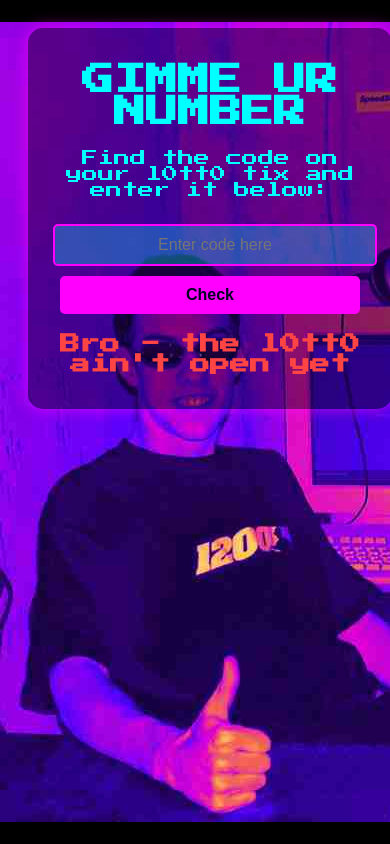
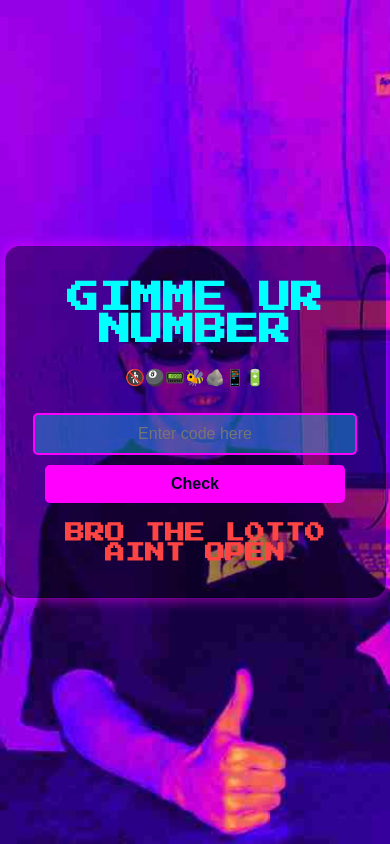
Before and after one commit to kidgrandma/l3g0_l0tt0, a plain HTML site: page index.html in a window 390 px wide. Both pictures are taken after a click on the button "Check". Drawn offline with Linux system fonts and the light colour scheme.

Commit message:
Update index.html

```diff
--- a/index.html
+++ b/index.html
@@ -3,27 +3,32 @@
 <head>
     <meta charset="UTF-8">
     <meta name="viewport" content="width=device-width, initial-scale=1.0">
-    <title>LEG0 N LOTT0</title>
+    <title>L3G0 n L0TT0</title>
     <link rel="icon" type="image/x-icon" href="assets/favicon.ico">
     <style>
         @import url('https://fonts.googleapis.com/css2?family=Press+Start+2P&display=swap');
 
-    body {
+        body {
             font-family: 'Press Start 2P', cursive;
-            background: #000 url('assets/Checkticket.jpg') no-repeat left center fixed; background-size: cover
+            background: #000 url('assets/Checkticket.jpg') no-repeat left center fixed;
             background-size: cover;
             color: #00FFFF; /* Neon Cyan */
             text-align: center;
-            padding: 50px;
+            display: flex;
+            justify-content: center;
+            align-items: center;
+            height: 100vh;
+            margin: 0;
+            padding: 0;
         }
         .container {
             background: rgba(0, 0, 0, 0.4);
             padding: 20px;
             border-radius: 15px;
             box-shadow: 0 0 15px rgba(255, 0, 255, 0.7); /* Magenta glow */
-            display: inline-block;
             width: 90%;
             max-width: 500px;
+            text-align: center;
         }
         input {
             padding: 10px;
@@ -34,8 +39,8 @@
             text-align: center;
             border-radius: 5px;
             border: 2px solid #FF00FF; /* Neon Magenta */
-            background: rgba(0, 255, 255, 0.3); /* Dark navy */
-            color: #00FFFF; /* Cyan text */
+            background: rgba(0, 255, 255, 0.3);
+            color: #000000;
         }
         button {
             padding: 12px 25px;
@@ -62,10 +67,13 @@
         }
         @media (max-width: 600px) {
             body {
-                padding: 20px;
+                flex-direction: column;
+                justify-content: center;
+                align-items: center;
+                height: 100vh;
             }
             .container {
-                width: 100%;
+                width: 90%;
                 padding: 15px;
             }
             input, button {
@@ -78,7 +86,7 @@
 <body>
     <div class="container">
         <h1>GIMME UR NUMBER</h1>
-        <p>Find the code on your l0tt0 tix and enter it below:</p>
+        <p>🚷🎱📟🐝🪨📱🔋</p>
         <input type="text" id="ticketCode" placeholder="Enter code here">
         <button onclick="checkTicket()">Check</button>
         <p id="result"></p>
@@ -103,16 +111,16 @@
             const resultDisplay = document.getElementById("result");
 
             const winningCodes = {
-                "L3G4X8": "sick",
-                "L3G9A7": "azz",
-                "L3G999": "f00"
+                "L3G4X8": "LOSER",
+                "L3G9A7": "SIKAZZF00",
+                "L3G999": "K00LESTKIDS"
             };
 
             if (winningCodes[userCode]) {
                 resultDisplay.innerText = winningCodes[userCode];
                 resultDisplay.style.color = "#00ff00";
             } else {
-                resultDisplay.innerText = "Bro - the l0tt0 ain't open yet";
+                resultDisplay.innerText = "BRO THE L0TT0 AINT OPEN";
                 resultDisplay.style.color = "#ff4444";
             }
         }
```
